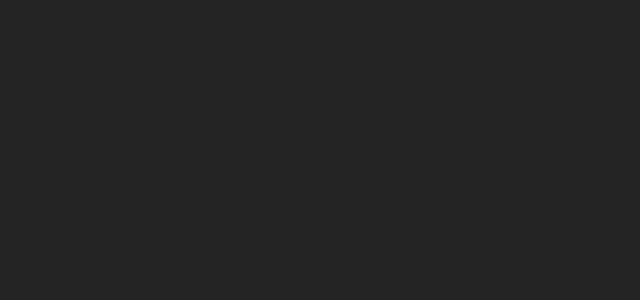
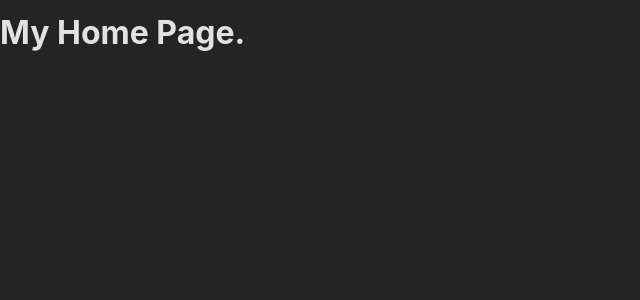
Before and after one commit to ghanayemomar/React-Routes-V6.4, a React (Create React App) app in the folder my-app/: page / in a window 1280 px wide. Shown: the top 300 px of the page, without its empty margins (0-640 px from the left). Built offline with nearby package versions, Linux system fonts and the light colour scheme.

Commit message:
Defining Routes

```diff
--- a/my-app/src/App.js
+++ b/my-app/src/App.js
@@ -1,5 +1,11 @@
+import {createBrowserRouter , RouterProvider} from 'react-router-dom';
+import HomePage from './pages/Home';
+
+const router = createBrowserRouter([
+{path: '/' , element: <HomePage/>},
+]);
 function App() {
-  return <div></div>;
+  return <RouterProvider router={router}/>
 }
 
 export default App;
--- /dev/null
+++ b/my-app/src/pages/Home.js
@@ -0,0 +1,4 @@
+function HomePage() {
+  return <h1>My Home Page.</h1>;
+}
+export default HomePage;
```
